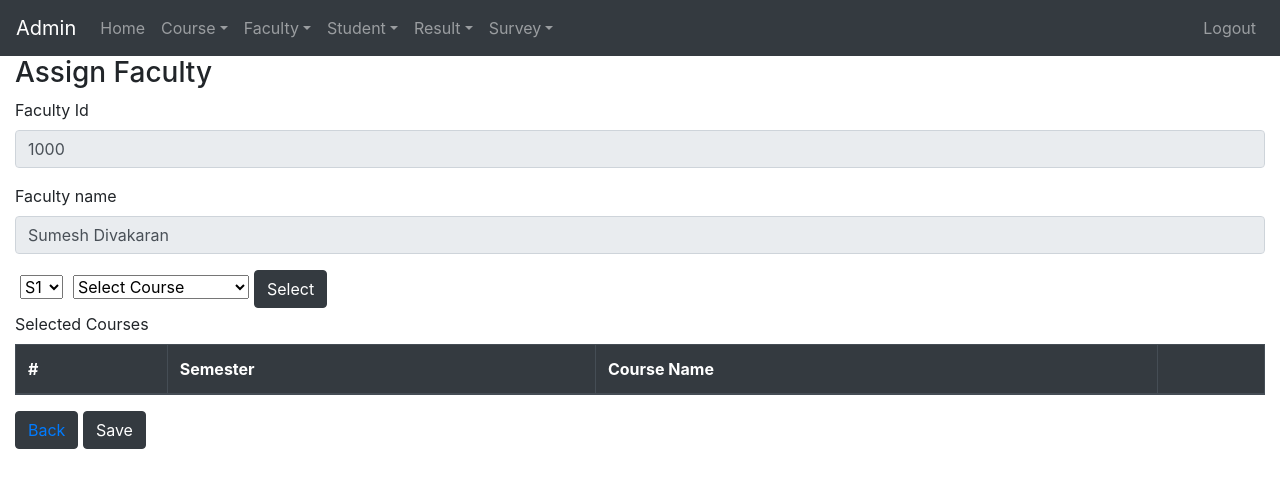
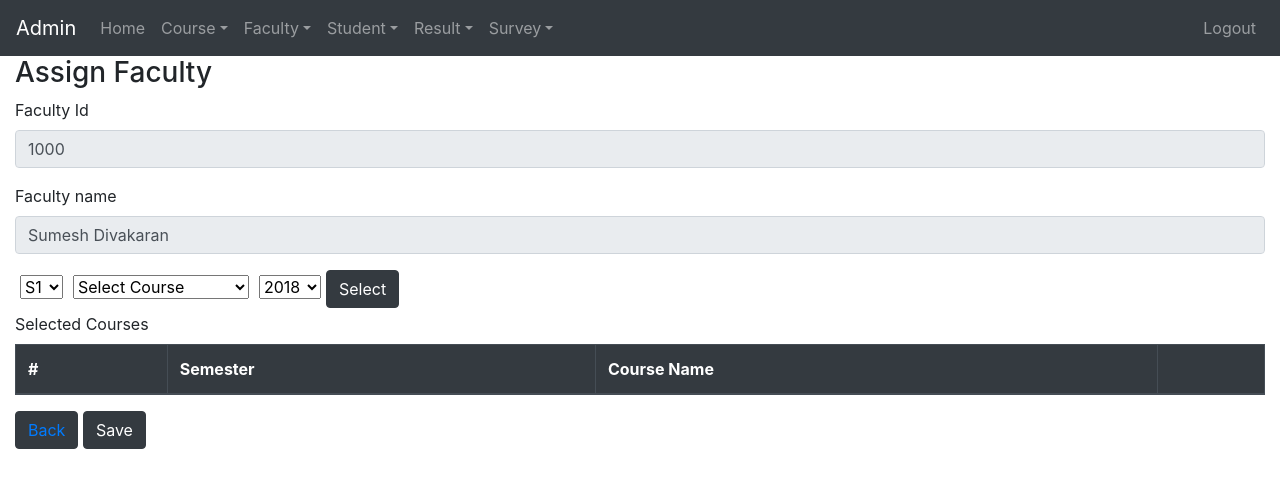
Before and after one commit to dhruvpeter/co_po_automation, a React (Create React App) app: page /admin/faculty/view-faculty/assign-faculty in a window 1280 px wide. Shown: the top 488 px of the page. Built offline with nearby package versions, Linux system fonts and the light colour scheme.

Commit message:
Update Assign Faculty, Added year to course

```diff
--- a/src/Component/Admin/Faculty/ViewFaculty/AssignFaculty/AssignFaculty.js
+++ b/src/Component/Admin/Faculty/ViewFaculty/AssignFaculty/AssignFaculty.js
@@ -18,17 +18,25 @@ export default function AssignFaculty() {
   const course = [
     {
       name: "Engineering Physics",
+      code: "AAA",
       semester: "S1",
     },
     {
       name: "Data Structures",
+      code: "AAA",
       semester: "S3",
     },
     {
       name: "Theory of Computation",
+      code: "AAA",
       semester: "S5",
     },
   ];
+  const year = ["2018", "2019", "2020", "2021", "2022", "2023", "2024", "2025"];
+  const [filterYear, setFilterYear] = useState("2018");
+  const handleChangeFilterYear = (event) => {
+    setFilterYear(event.target.value);
+  };
   const semester = ["S1", "S2", "S3", "S4", "S5", "S6", "S7", "S8"];
   const [filterSem, setFilterSem] = useState("S1");
   const handleChangeFilterSem = (event) => {
@@ -46,6 +54,7 @@ export default function AssignFaculty() {
   const selectCourse = (event) => {
     event.preventDefault();
     const newItem = filteredCourseWithSem[0];
+    newItem.year=filterYear;
 
     let allItems = faculty.course;
     allItems.push(newItem);
@@ -108,6 +117,15 @@ export default function AssignFaculty() {
             ))}
           </select>
         </label>
+        <label>
+          <select value={filterYear} onChange={handleChangeFilterYear}>
+            {year.map((data, index) => (
+              <option key={index} value={data}>
+                {data}
+              </option>
+            ))}
+          </select>
+        </label>
         <Button variant="dark" type="submit" onClick={selectCourse}>
           Select
         </Button>
```
